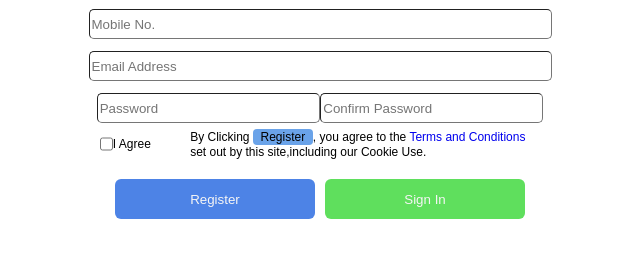
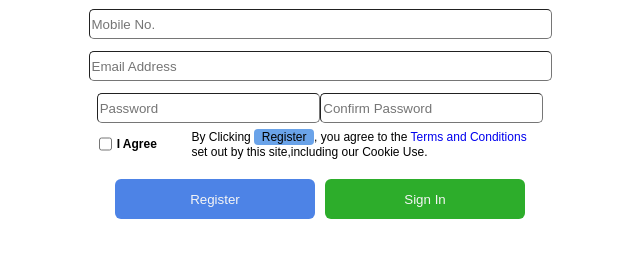
Before and after one commit to Molor-Git/HTML_assigment_by_Antra, a plain HTML site: page index.html in a window 1280 px wide. Shown: the part 96-354 px from the top of the page, without its empty margins (320-960 px from the left). Drawn offline with Linux system fonts and the light colour scheme.

Commit message:
Clean Up

```diff
--- a/index.css
+++ b/index.css
@@ -91,7 +91,7 @@ input {
 }
 
 .sign_in {
-    background-color: rgb(95, 223, 93);
+    background-color: rgb(45, 173, 43);
     color: whitesmoke;
     height: 40px;
     width: 200px;
@@ -100,7 +100,9 @@ input {
 }
 
 label {
+    margin-left: 5px;
     font-size: 12px;
+    font-weight:bolder;
 }
 
 p {
```
